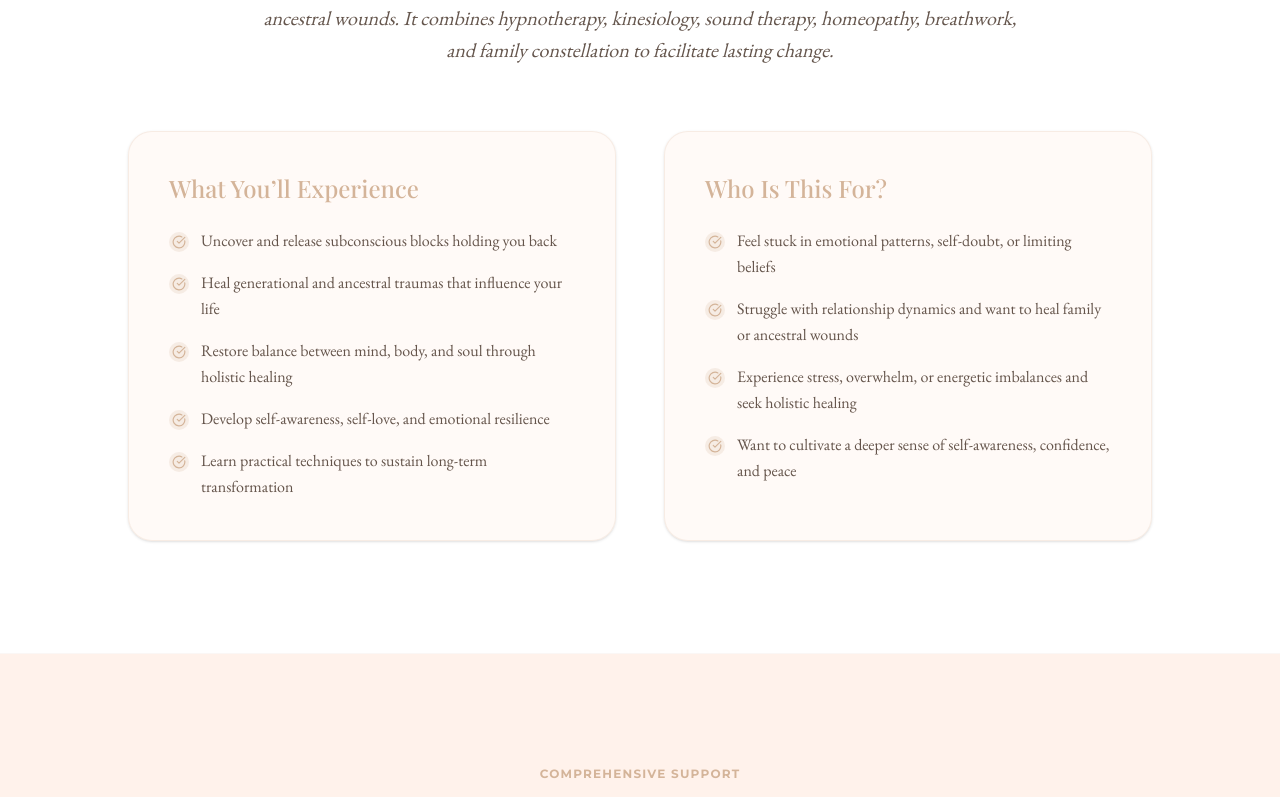
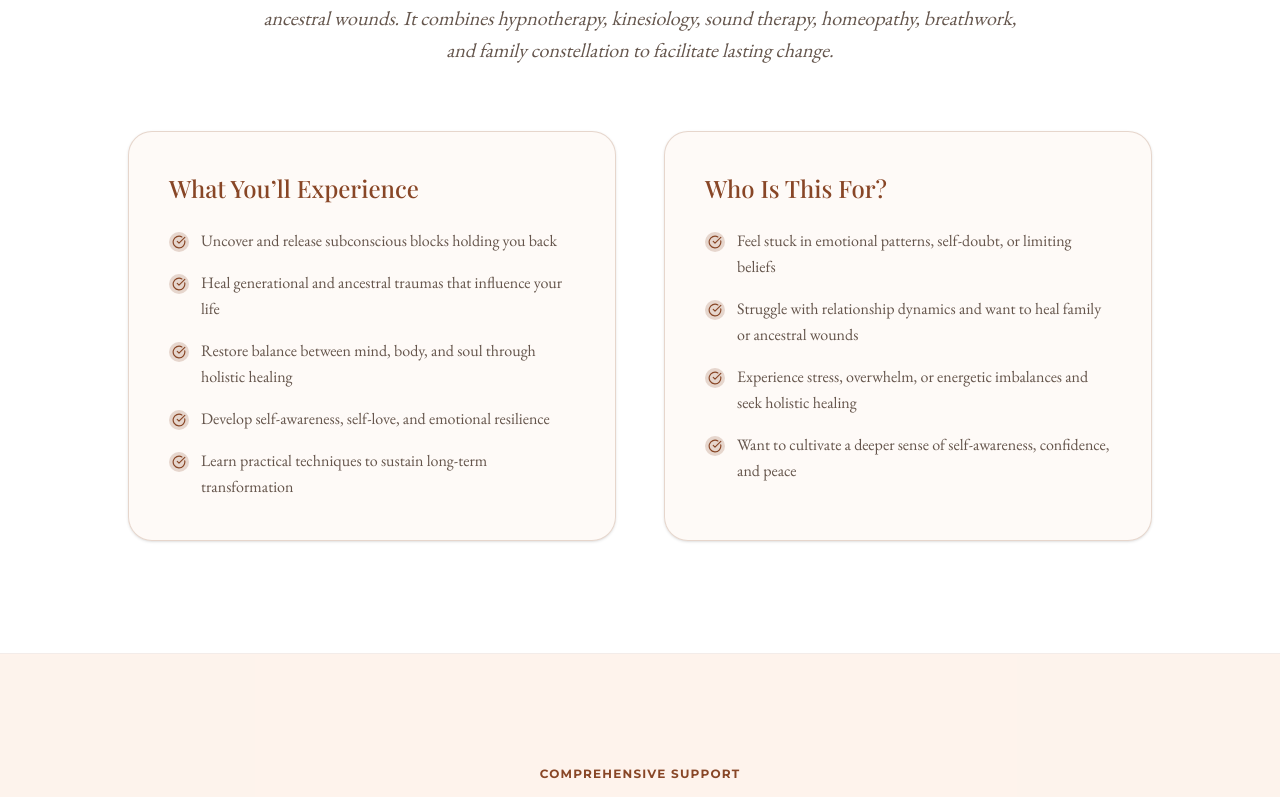
Before and after one commit to zyfdwm/caw, a Next.js app: page / in a window 1280 px wide. Shown: the part 1123-1920 px from the top of the page. Built offline with nearby package versions, Linux system fonts and the light colour scheme; a web font is replaced by a local one.

Commit message:
Update accent & text color #D4B499 to #884626

```diff
--- a/src/app/globals.css
+++ b/src/app/globals.css
@@ -1,8 +1,8 @@
 @import "tailwindcss";
 
 @theme {
-  --color-cream: #FFF2EB;
-  --color-nude: #D4B499;
+  --color-cream: #fdf3ec;
+  --color-nude: #884626;
   --color-dark: #3D2B1F;
   --color-white-pure: #FFFFFF;
 
@@ -18,11 +18,20 @@
     font-family: var(--font-body);
   }
 
-  h1, h2, h3, h4, h5, h6 {
+  h1,
+  h2,
+  h3,
+  h4,
+  h5,
+  h6 {
     font-family: var(--font-heading);
   }
 
-  button, input, select, textarea, nav {
+  button,
+  input,
+  select,
+  textarea,
+  nav {
     font-family: var(--font-sans);
   }
 }
@@ -33,11 +42,11 @@
 }
 
 .gold-gradient {
-  background: linear-gradient(135deg, #e3cbb8 0%, #d4b499 50%, #b89375 100%);
+  background: linear-gradient(135deg, #e3cbb8 0%, #884626 50%, #b89375 100%);
 }
 
 .cream-gradient {
-  background: linear-gradient(180deg, #FFFFFF 0%, #FFF2EB 100%);
+  background: linear-gradient(180deg, #FFFFFF 0%, #fdf3ec 100%);
 }
 
 /* Custom scrollbar to match the warm color scheme */
@@ -46,21 +55,21 @@
 }
 
 ::-webkit-scrollbar-track {
-  background: #FFF2EB;
+  background: #dadada;
 }
 
 ::-webkit-scrollbar-thumb {
-  background: #D4B499;
+  background: #884626;
   border-radius: 4px;
 }
 
 ::-webkit-scrollbar-thumb:hover {
-  background: #b89375;
+  background: #6e371d;
 }
 
 /* Warm selection highlight */
 ::selection {
-  background-color: #D4B49940;
+  background-color: #88462640;
   color: #3D2B1F;
 }
 
@@ -71,7 +80,7 @@ section {
 
 /* Smooth focus ring for accessibility */
 *:focus-visible {
-  outline: 2px solid #D4B499;
+  outline: 2px solid #884626;
   outline-offset: 2px;
   border-radius: 4px;
 }
```
Also changed, not shown: 1 other file (tests, documents, lock files or other folders).
